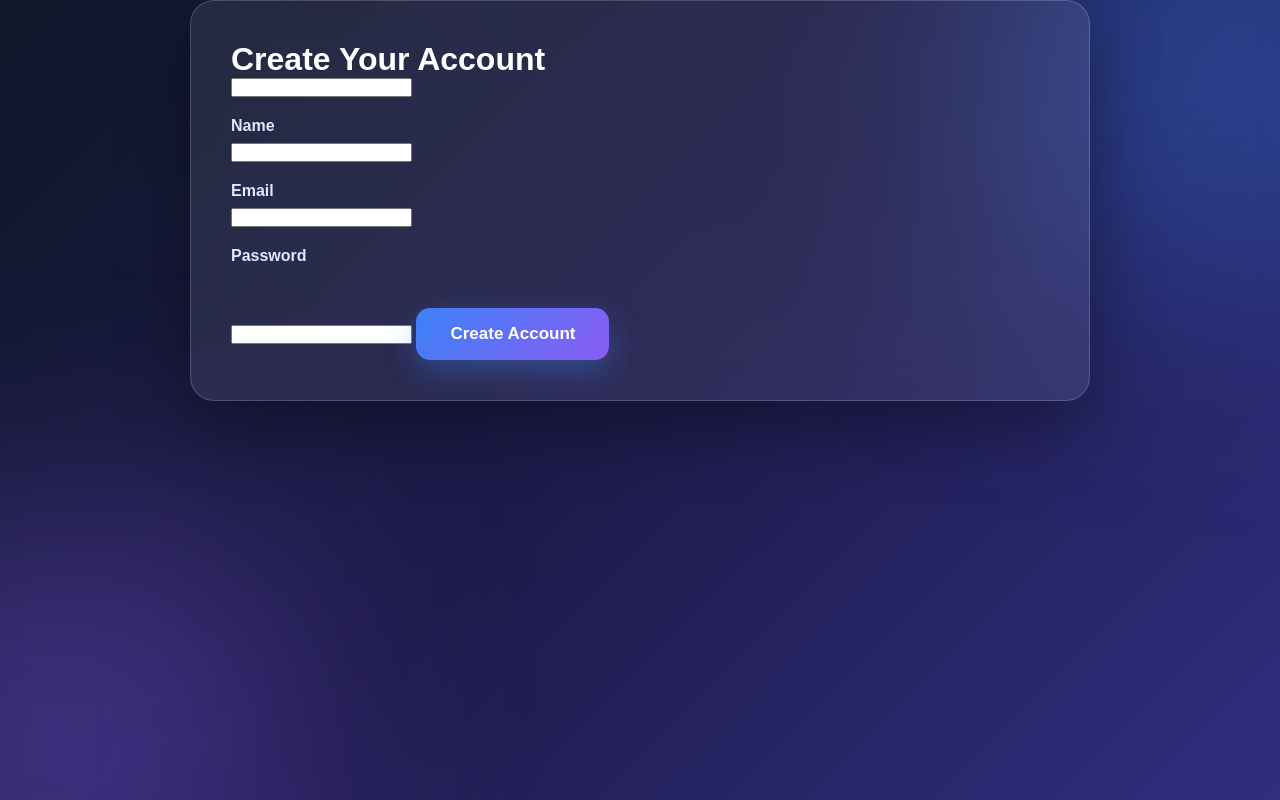
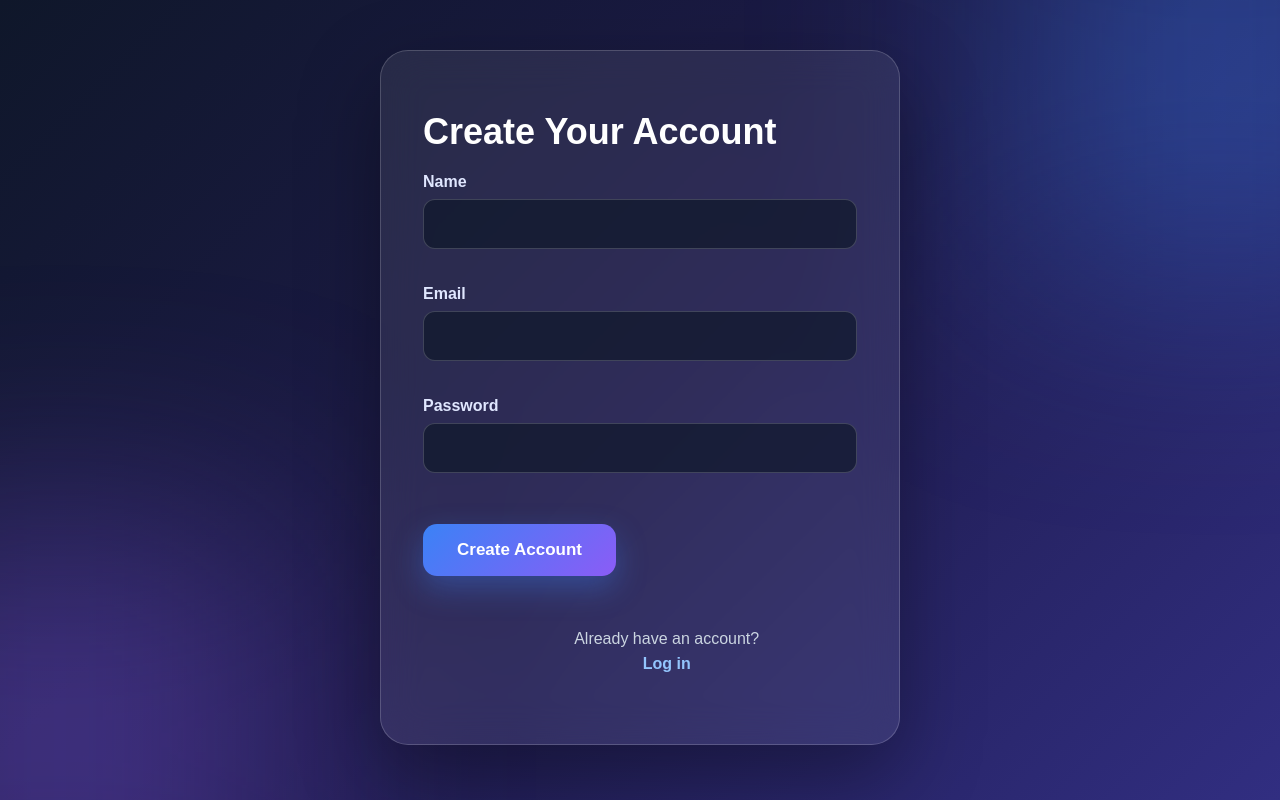
Before and after one commit to TioTech-code/career-coach-ai, a Flask app: page /register in a window 1280 px wide. Run offline with Flask 3, Linux system fonts and the light colour scheme; some libraries are stand-ins or nearby versions.

Commit message:
Replace registration template

```diff
--- a/templates/register.html
+++ b/templates/register.html
@@ -3,7 +3,7 @@
 <head>
     <meta charset="UTF-8">
     <meta name="viewport" content="width=device-width, initial-scale=1.0">
-    <title>Create Account</title>
+    <title>Create Account | AI Career Coach</title>
 
     <link rel="stylesheet"
           href="{{ url_for('static', filename='style.css') }}">
@@ -11,41 +11,44 @@
 
 <body>
 
-<div class="form-section">
+<section class="auth-section">
+    <div class="auth-card">
 
         <h1>Create Your Account</h1>
+
         {% if error %}
             <div class="form-error">
                 {{ error }}
             </div>
         {% endif %}
+
+        <form method="POST">
+
+            <label for="name">Name</label>
             <input
+                id="name"
+                type="text"
+                name="name"
+                autocomplete="name"
+                required
+            >
+
+            <label for="email">Email</label>
+            <input
+                id="email"
+                type="email"
+                name="email"
+                autocomplete="email"
+                required
+            >
+
+            <label for="password">Password</label>
+            <input
+                id="password"
                 type="password"
                 name="password"
                 minlength="8"
-    required
->
-
-    <form method="POST">
-
-        <label>Name</label>
-        <input
-            type="text"
-            name="name"
-            required
-        >
-
-        <label>Email</label>
-        <input
-            type="email"
-            name="email"
-            required
-        >
-
-        <label>Password</label>
-        <input
-            type="password"
-            name="password"
+                autocomplete="new-password"
                 required
             >
 
@@ -55,7 +58,13 @@
 
         </form>
 
+        <p class="auth-link">
+            Already have an account?
+            <a href="/login">Log in</a>
+        </p>
+
     </div>
+</section>
 
 </body>
 </html>
```
Lines whose indentation alone changed are shown as unchanged.
